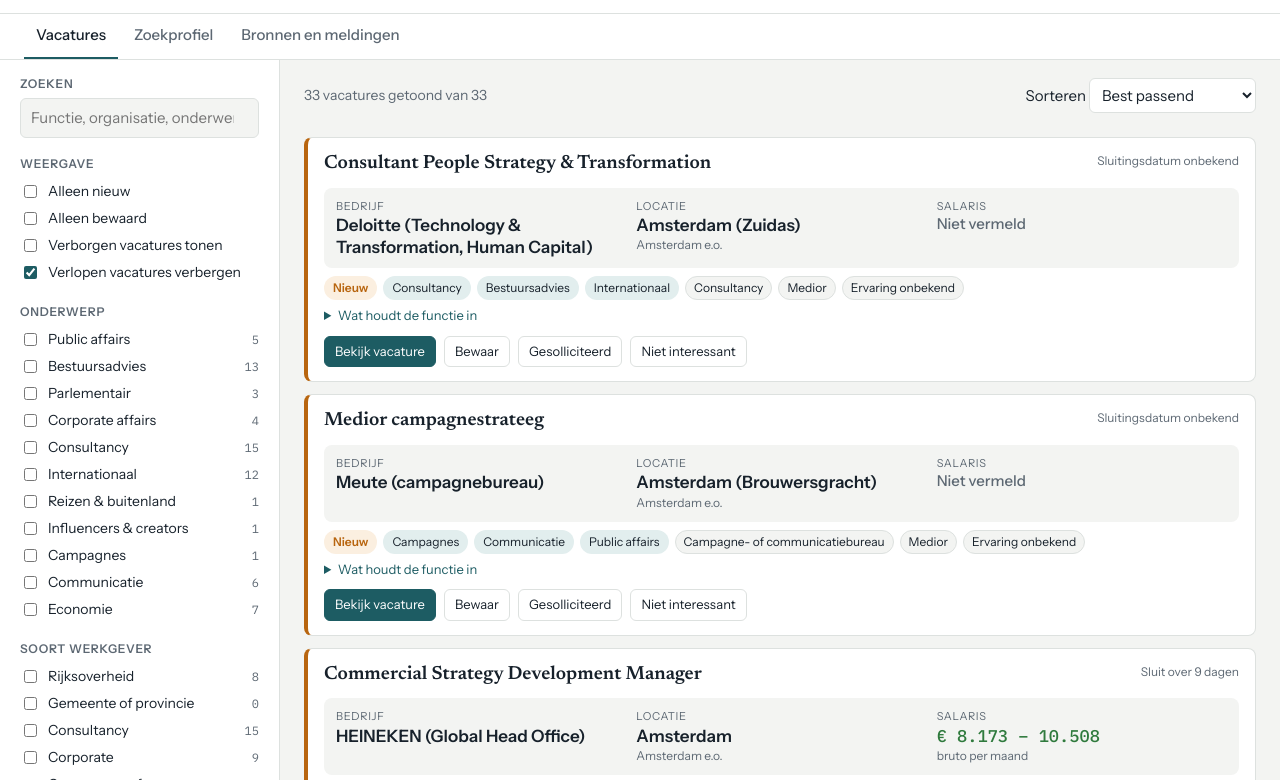
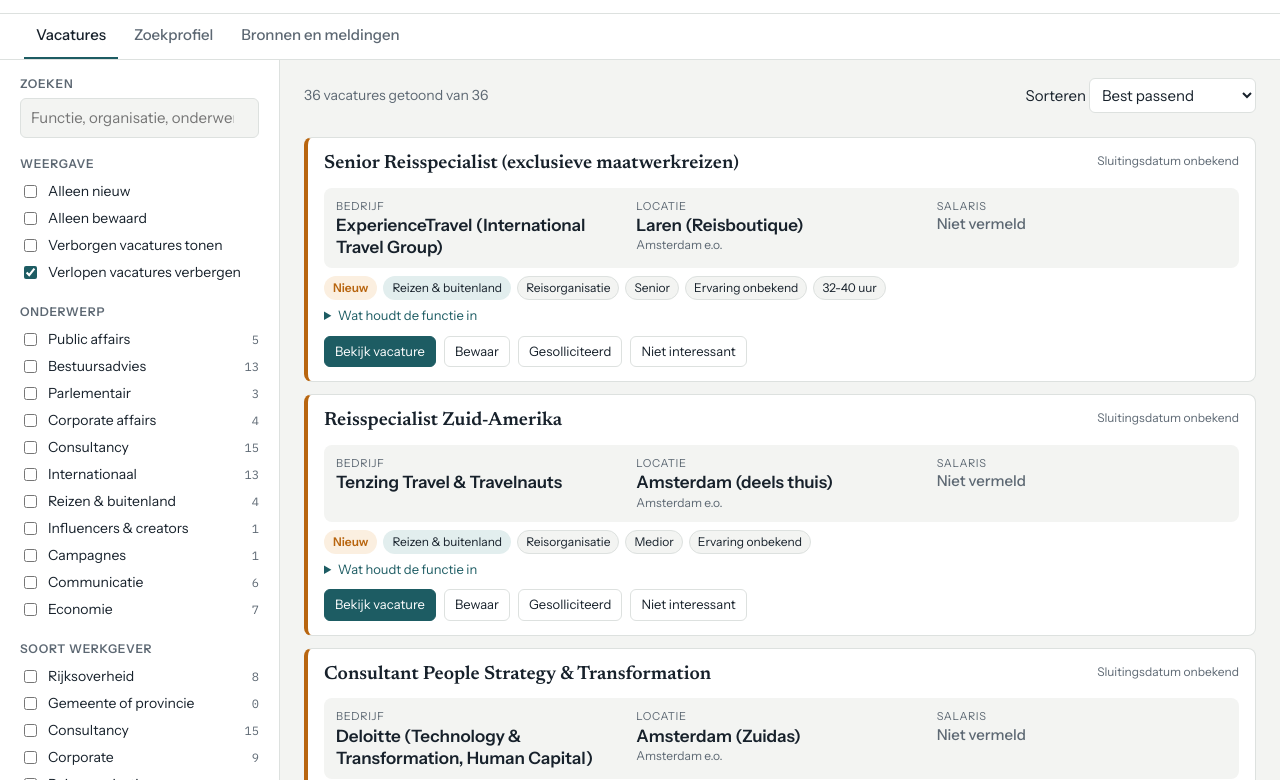
Before and after one commit to JamesWorks25/vacatureradar, a plain HTML site: page index.html in a window 1280 px wide. Shown: the part 77-857 px from the top of the page. Drawn offline with Linux system fonts and the light colour scheme.

Commit message:
Reisorganisaties en luxe maatwerkreizen toegevoegd (36)
Co-Authored-By: Claude Opus 5.5 <noreply@anthropic.com>
Claude-Session: https://claude.ai/code/session_0168bEwRUwyJ6M8vaEwhG62p

```diff
--- a/index.html
+++ b/index.html
@@ -293,7 +293,7 @@ table.src th{font-size:12px;text-transform:uppercase;letter-spacing:.05em;color:
 (function(){
   "use strict";
   var THEMA = ["Public affairs","Bestuursadvies","Parlementair","Corporate affairs","Consultancy","Internationaal","Reizen & buitenland","Influencers & creators","Campagnes","Communicatie","Economie"];
-  var SECTOR = ["Rijksoverheid","Gemeente of provincie","Consultancy","Corporate","Campagne- of communicatiebureau"];
+  var SECTOR = ["Rijksoverheid","Gemeente of provincie","Consultancy","Corporate","Reisorganisatie","Campagne- of communicatiebureau"];
   var REGIO = ["Den Haag e.o.","Amsterdam e.o.","Utrecht e.o.","Buitenland"];
   var SEN = ["Junior","Medior","Senior","Lead of manager","Director","Onbekend"];
   var SOURCES = [
--- a/vacatures.json
+++ b/vacatures.json
@@ -1,7 +1,7 @@
 {
- "bijgewerkt": "2026-11-17T13:53:24.139329Z",
- "nieuw": 1,
- "opmerking": "Nieuw: Big Four-consultancyrollen in strategie en transformatie.",
+ "bijgewerkt": "2026-11-17T14:18:27.760745Z",
+ "nieuw": 3,
+ "opmerking": "Nieuw: reisorganisaties en luxe maatwerkreizen.",
  "vacatures": [
   {
    "id": "abnamro-corporate-board-secretary",
@@ -928,6 +928,88 @@
    "url": "https://werkenbijdeloitte.nl/vacature/consultant-people-strategy-and-transformation-ref3662f/",
    "samenvatting": "Je helpt CHRO's en managementteams in binnen- en buitenland hun organisatie- en businessstrategie te vertalen naar een toekomstbestendige People Strategy, voor grote corporates en maatschappelijke organisaties. Je werkt in multidisciplinaire teams aan HR-operating models, employee experience en (digitale) transformaties. Projectmanagement is een belangrijk onderdeel.",
    "opmerking": "Door Perry zelf aangedragen. Er staat ook een Senior Consultant-variant open (via Magnet.me)."
+  },
+  {
+   "id": "experiencetravel-senior-reisspecialist-laren",
+   "titel": "Senior Reisspecialist (exclusieve maatwerkreizen)",
+   "organisatie": "ExperienceTravel (International Travel Group)",
+   "plaats": "Laren (Reisboutique)",
+   "regio": "Amsterdam e.o.",
+   "sector": "Reisorganisatie",
+   "themas": [
+    "Reizen & buitenland"
+   ],
+   "uitgelicht": true,
+   "schaal": null,
+   "salMin": null,
+   "salMax": null,
+   "senioriteit": "Senior",
+   "ervaringMin": null,
+   "uren": "32-40",
+   "contract": null,
+   "sluitdatum": null,
+   "gevonden": "2026-11-17T15:00:00Z",
+   "gecontroleerd": "2026-11-17",
+   "status": "doorlopend",
+   "bron": "werkzoeken.nl",
+   "url": "https://www.werkzoeken.nl/vacature/15934887-senior-reisspecialist-experience-travel/",
+   "samenvatting": "Je stelt exclusieve maatwerkreizen samen voor het hoogste segment en adviseert zelfstandig vermogende klanten vanuit de reisboutique van ExperienceTravel in Laren (het Gooi). Het is een commerciële adviesfunctie: van eerste gesprek tot hoogwaardig reisvoorstel en boeking.",
+   "opmerking": "Salaris 'in overleg'; in de reisbranche ligt dit doorgaans ruim onder €5.000. De pagina kon niet automatisch worden geopend; controleer zelf of hij nog open is."
+  },
+  {
+   "id": "travelessence-product-manager-nieuw-zeeland",
+   "titel": "Product Manager Australië & Nieuw-Zeeland",
+   "organisatie": "TravelEssence",
+   "plaats": "Nieuw-Zeeland (Auckland of Wellington)",
+   "regio": "Buitenland",
+   "sector": "Reisorganisatie",
+   "themas": [
+    "Reizen & buitenland",
+    "Internationaal"
+   ],
+   "uitgelicht": true,
+   "schaal": null,
+   "salMin": null,
+   "salMax": null,
+   "senioriteit": "Medior",
+   "ervaringMin": null,
+   "uren": null,
+   "contract": null,
+   "sluitdatum": null,
+   "gevonden": "2026-11-17T15:00:00Z",
+   "gecontroleerd": "2026-11-17",
+   "status": "doorlopend",
+   "bron": "travelessence.nl",
+   "url": "https://www.travelessence.nl/vacancy-product-manager",
+   "samenvatting": "Je woont en werkt in Nieuw-Zeeland en zoekt voor Europese reizigers bijzondere kleinschalige accommodaties en activiteiten in Australië en Nieuw-Zeeland. Je onderhandelt contracten, bezoekt leveranciers regelmatig ter plekke en werkt samen met marketing aan nieuwe reizen. Je reist dus veel door beide landen.",
+   "opmerking": "Geen publicatie- of sluitdatum vermeld; solliciteren via Brooke Lui (brooke@travelessence.co.nz). Vraagt sales/business development-ervaring."
+  },
+  {
+   "id": "tenzing-travel-reisspecialist-zuid-amerika",
+   "titel": "Reisspecialist Zuid-Amerika",
+   "organisatie": "Tenzing Travel & Travelnauts",
+   "plaats": "Amsterdam (deels thuis)",
+   "regio": "Amsterdam e.o.",
+   "sector": "Reisorganisatie",
+   "themas": [
+    "Reizen & buitenland"
+   ],
+   "uitgelicht": true,
+   "schaal": null,
+   "salMin": null,
+   "salMax": null,
+   "senioriteit": "Medior",
+   "ervaringMin": null,
+   "uren": null,
+   "contract": null,
+   "sluitdatum": null,
+   "gevonden": "2026-11-17T15:00:00Z",
+   "gecontroleerd": "2026-11-17",
+   "status": "doorlopend",
+   "bron": "tenzingtravel.nl",
+   "url": "https://www.tenzingtravel.nl/assets/uploads/2026/07/Vacature-Reisspecialist-Zuid-Amerika.pdf",
+   "samenvatting": "Je stelt bijzondere maatwerk-rondreizen naar Zuid-Amerika samen voor stellen (Tenzing Travel) en gezinnen (Travelnauts), van persoonlijk advies tot compleet reisvoorstel. Kantoor in Amsterdam, deels thuiswerken.",
+   "opmerking": "Vacature-pdf van juli 2026; solliciteren via info@travelnauts.nl t.a.v. Erlijn Lefeber. Controleer of hij nog open is."
   }
  ]
 }
```
